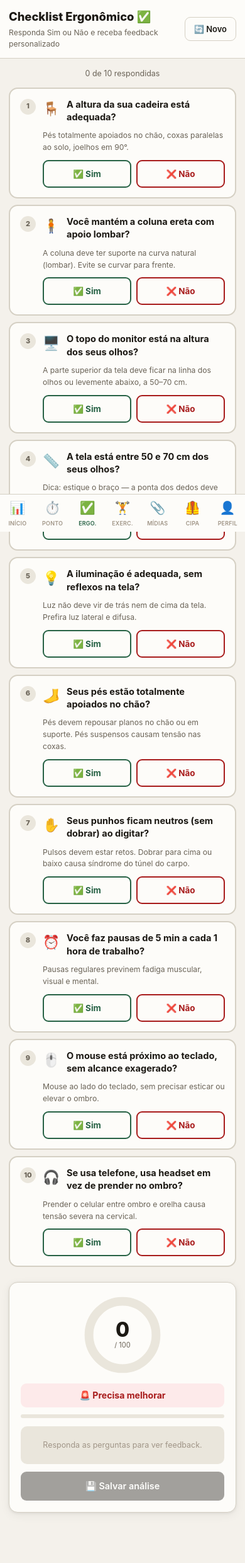
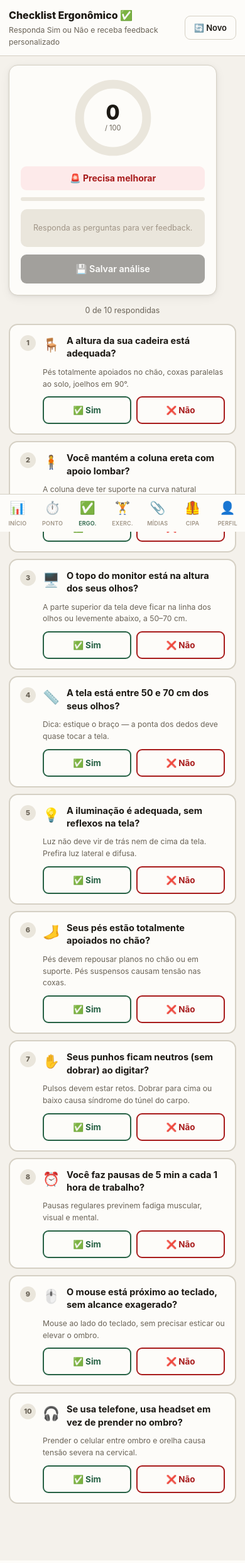
Before and after one commit to gabrielroliveira98-cell/ergowork, a Flask app: page /checklist in a window 390 px wide. Shown: the whole page at 63% size. Run offline with Flask 3, Linux system fonts and the light colour scheme; the visitor is signed in with stand-in values (Sample User, id 1); data comes from the database, SQL or seed files in the repository; data that the repository does not hold is empty.

Commit message:
Otimizar app para mobile Android
- PWA manifest.json: permite instalar na tela inicial do Android com ícone
- base.html: link manifest + apple-touch-icon + cache bust v4
- style.css: overscroll-behavior-y:contain, sem backdrop-filter no mobile,
  coluna fixa (sticky) nas tabelas ao rolar, touch-action:manipulation em
  todos os inputs/links (elimina delay 300ms no Android), topbar h2 menor,
  stat-card compacto em tela pequena
- checklist.html: painel de pontuação aparece ACIMA das perguntas no celular
  via flexbox order:-1

Co-Authored-By: Claude Sonnet 4.6 <noreply@anthropic.com>

```diff
--- a/static/css/style.css
+++ b/static/css/style.css
@@ -25,6 +25,8 @@ body{
 }
 a{color:inherit;text-decoration:none}
 button{font-family:inherit}
+/* Elimina delay de 300ms em Android — app mais responsivo */
+a,button,input,select,textarea,[role="button"]{touch-action:manipulation}
 img{max-width:100%;height:auto;display:block}
 
 input,select,textarea{
@@ -193,14 +195,29 @@ table.data tr:hover td{background:var(--bg2)}
   .g4{grid-template-columns:1fr 1fr}
 }
 @media(max-width:640px){
+  body{overscroll-behavior-y:contain}
   .sidebar{display:none}
   .bottom-nav{display:block}
   .main{margin-left:0}
   .content{padding:14px;padding-bottom:calc(var(--nav-h) + 20px + env(safe-area-inset-bottom,0))}
   .topbar{padding:12px 14px}
+  .topbar h2{font-size:1rem}
   .g2,.g3,.g4{grid-template-columns:1fr 1fr}
   .g4.force1,.g3.force1,.g2.force1{grid-template-columns:1fr}
   #toast{bottom:calc(var(--nav-h) + env(safe-area-inset-bottom,0) + 12px)}
+  /* Remove blur no overlay — muito pesado em Androids intermediários */
+  .overlay{backdrop-filter:none}
+  /* Primeira coluna das tabelas fica fixa ao rolar horizontal */
+  .table-wrap table.data th:first-child,
+  .table-wrap table.data td:first-child{position:sticky;left:0;z-index:2}
+  .table-wrap table.data th:first-child{background:var(--bg2)}
+  .table-wrap table.data td:first-child{background:var(--card)}
+  .table-wrap table.data tr:hover td:first-child{background:var(--bg2)}
+  /* Modais ocupam mais da tela */
+  .overlay.center{padding:10px}
+  /* Stat cards em 2 colunas ficam bem */
+  .stat-card{padding:12px 14px}
+  .stat-val{font-size:1.3rem}
 }
 @media(max-width:380px){
   .g2,.g3,.g4{grid-template-columns:1fr}
--- a/templates/base.html
+++ b/templates/base.html
@@ -8,14 +8,16 @@
 <meta name="apple-mobile-web-app-capable" content="yes"/>
 <meta name="apple-mobile-web-app-status-bar-style" content="black-translucent"/>
 <meta name="apple-mobile-web-app-title" content="ErgoHome"/>
+<link rel="manifest" href="/static/manifest.json"/>
+<link rel="apple-touch-icon" href="/static/img/logo.png"/>
 <title>{% block title %}ErgoHome{% endblock %}</title>
-<link rel="stylesheet" href="/static/css/style.css?v=3"/>
+<link rel="stylesheet" href="/static/css/style.css?v=4"/>
 {% block head %}{% endblock %}
 </head>
 <body>
 {% block body %}{% endblock %}
 <div id="toast" class="hidden"></div>
-<script src="/static/js/app.js?v=3"></script>
+<script src="/static/js/app.js?v=4"></script>
 {% block scripts %}{% endblock %}
 </body>
 </html>
--- a/templates/checklist.html
+++ b/templates/checklist.html
@@ -10,7 +10,11 @@
 {% block head %}
 <style>
 .cl-wrap{display:grid;grid-template-columns:1fr 290px;gap:14px;align-items:start}
-@media(max-width:860px){.cl-wrap{grid-template-columns:1fr}}
+@media(max-width:860px){
+  .cl-wrap{display:flex;flex-direction:column}
+  .res-panel{order:-1;position:static}
+  .tips-box{max-height:120px}
+}
 .q-card{background:var(--card);border:2px solid var(--border);border-radius:var(--radius);padding:15px 16px;margin-bottom:10px;transition:border-color .2s,background .2s}
 .q-card.ans-sim{border-color:var(--green);background:var(--green-l)}
 .q-card.ans-nao{border-color:var(--red);background:var(--red-l)}
```
Also changed, not shown: static/manifest.json (added).
